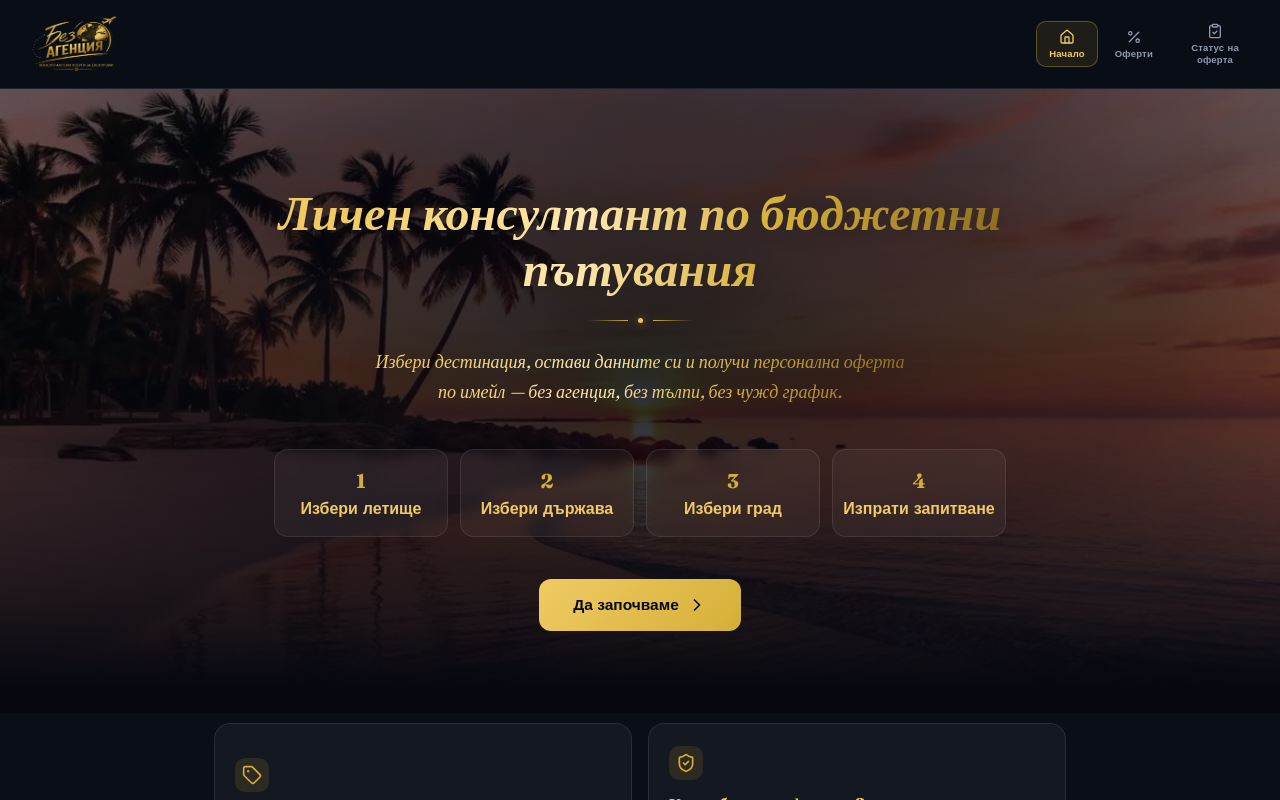
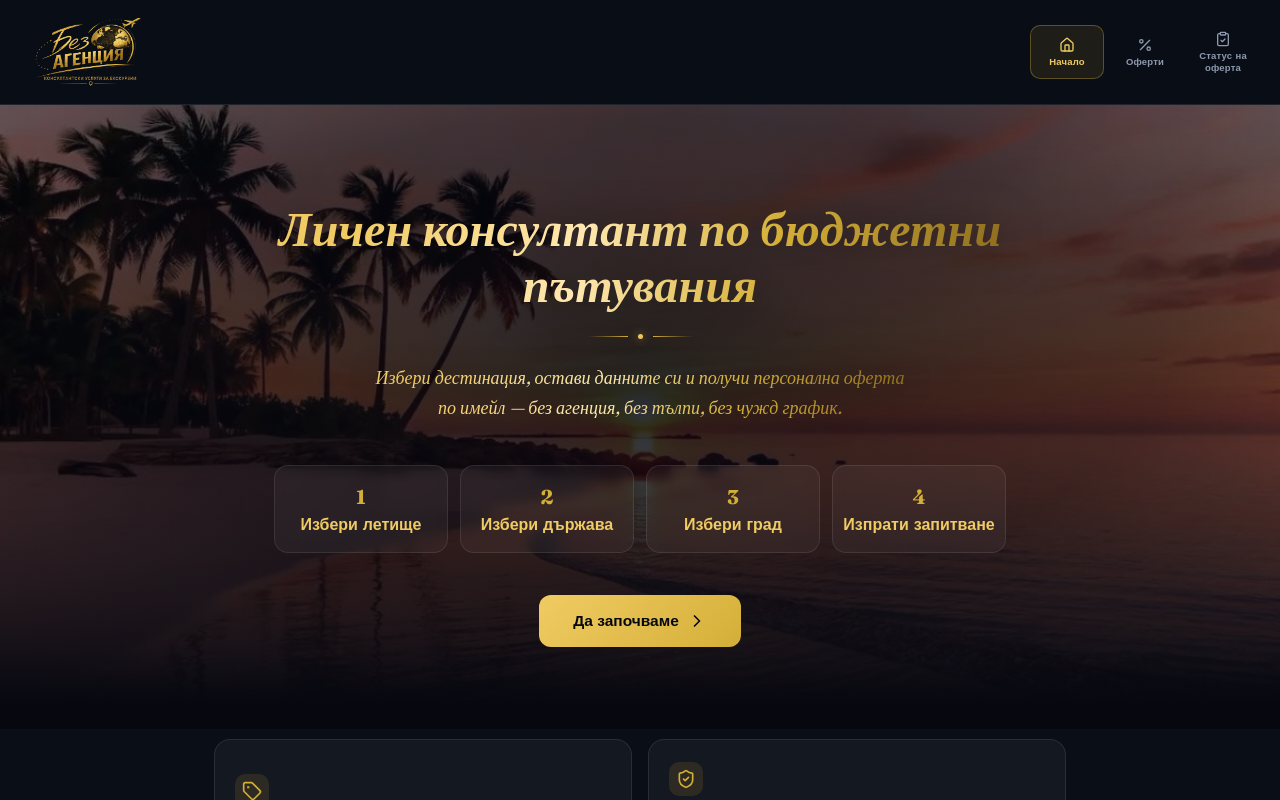
Before and after one commit to pgatov94/BezAgencia, a React (Vite) app: page / in a window 1280 px wide. Shown: the top 800 px of the page. Built offline with nearby package versions, Linux system fonts and the light colour scheme; no server answers; the database is empty.

Commit message:
Изравняване на менюто + по-голямо лого

```diff
--- a/src/App.jsx
+++ b/src/App.jsx
@@ -2049,7 +2049,7 @@ export default function BezAgenciaLuxuryApp() {
         display: "flex", alignItems: "center", justifyContent: "space-between", flexWrap: "wrap", rowGap: 10,
       }}>
         <div style={{ display: "flex", alignItems: "center", gap: 8, cursor: "pointer" }} onClick={goHome}>
-          <img src={LOGO_IMAGE} alt="БезАгенция" style={{ height: 64, width: "auto", display: "block" }} />
+          <img src={LOGO_IMAGE} alt="БезАгенция" style={{ height: 80, width: "auto", display: "block" }} />
         </div>
 
         <nav style={{ display: "flex", alignItems: "center", gap: 4, flexWrap: "wrap" }}>
@@ -3651,8 +3651,9 @@ function NavBtn({ active, onClick, icon, label }) {
     <button onClick={onClick} className="lux-nav-item" title={label} aria-label={label} style={{
       display: "flex", flexDirection: "column", alignItems: "center", justifyContent: "center", gap: 3,
       background: active ? "rgba(212,175,55,0.10)" : "transparent",
-      border: `1px solid ${active ? "rgba(212,175,55,0.35)" : "transparent"}`, borderRadius: 10, padding: icon ? "7px 12px" : "10px 14px",
-      color: active ? PALETTE.goldBright : PALETTE.inkMuted, fontFamily: "Work Sans, sans-serif", cursor: "pointer", minWidth: 60,
+      border: `1px solid ${active ? "rgba(212,175,55,0.35)" : "transparent"}`, borderRadius: 10,
+      color: active ? PALETTE.goldBright : PALETTE.inkMuted, fontFamily: "Work Sans, sans-serif", cursor: "pointer",
+      width: 74, height: 54, flexShrink: 0,
     }}>
       {icon}
       <span style={{ fontSize: icon ? 9.5 : 12.5, fontWeight: 600, letterSpacing: icon ? 0.2 : 0, textAlign: "center", lineHeight: 1.2, maxWidth: 64 }}>{label}</span>
```
